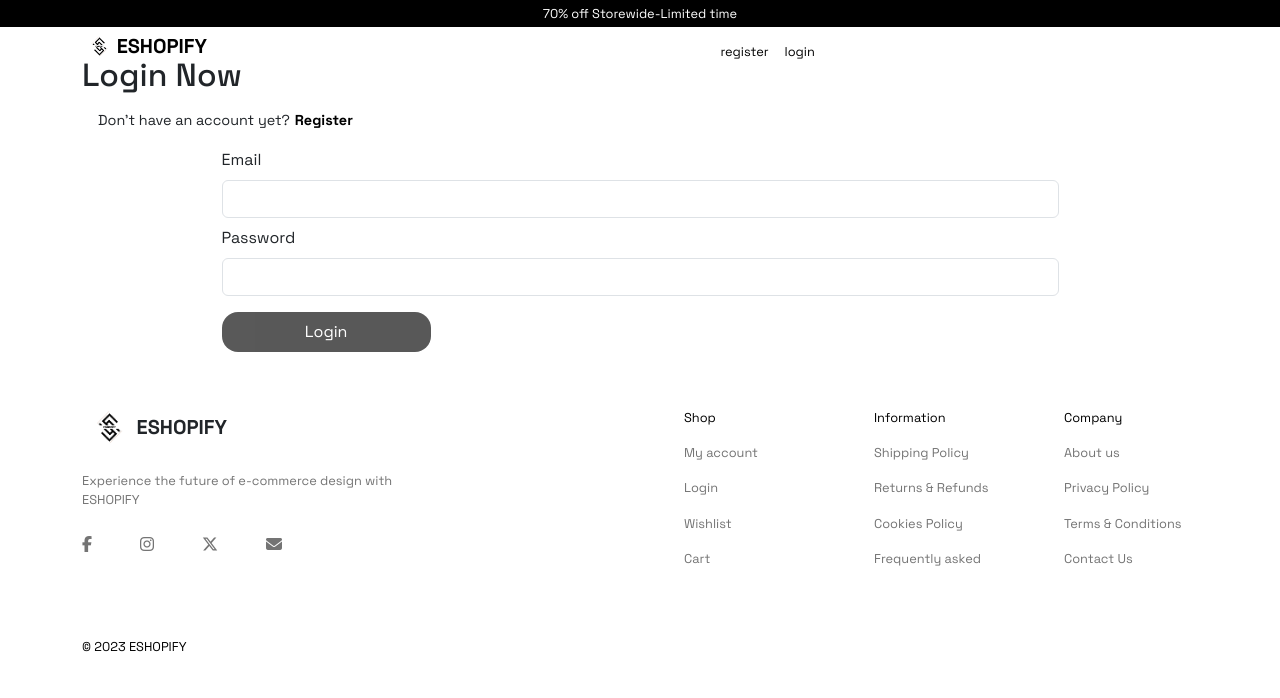
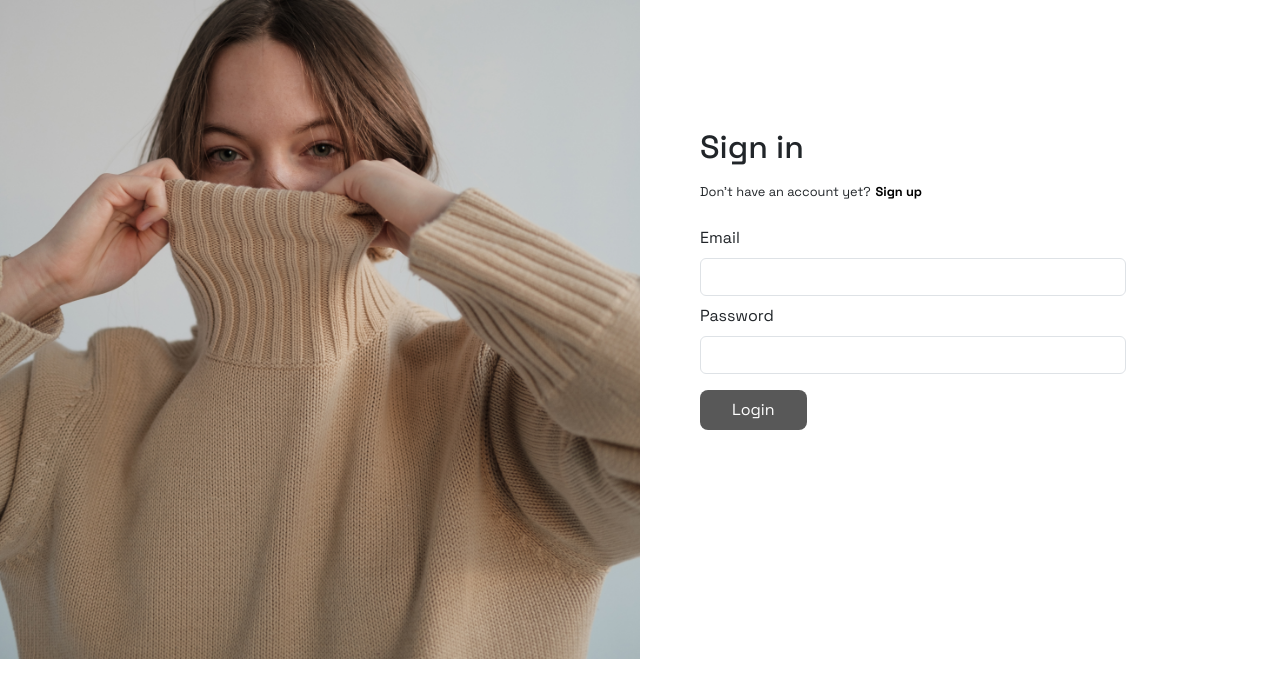
Before and after one commit to ahmedmustafatawfek/e-commerce-app-react-js, a React (Create React App) app: page /login in a window 1280 px wide. Shown: the top 698 px of the page. Built offline with nearby package versions, Linux system fonts and the light colour scheme; no server answers.

Commit message:
update design of login and register pages

```diff
--- a/src/Components/Login/Login.jsx
+++ b/src/Components/Login/Login.jsx
@@ -6,6 +6,7 @@ import axios from "axios";
 import styles from "./Login.module.css";
 import { tokenContext } from "../../context/tokenContext";
 import { jwtDecode } from "jwt-decode";
+import heroImg from "../../images/Elements/login_img.png"
 
 
 // main function
@@ -61,16 +62,28 @@ export default function Login() {
 
   return (
     <>
-      <div className="container my-2">
-        <h2 className="pt-5 mb-3">Login Now</h2>
-        <p className="p">
+
+      <div className="row m-0">
+        {/* section left */}
+        <div className="col-md-6 p-0">
+          <div className={styles.hero}>
+            <img src={heroImg} alt="hero_image" className={styles.heroImg} />
+          </div>
+        </div>
+
+        {/* section right */}
+        <div className="col-md-6 ">
+          <div className={styles.right}>
+            <h2 className="mb-3">Sign in</h2>
+            <p className="mb-4">
               Don't have an account yet?
               <Link className="link" to="/register">
-            Register
+                Sign up
               </Link>
             </p>
+
             {apiError && <p className="alert alert-danger">{apiError}</p>}
-        <form className="w-75 mx-auto" onSubmit={formik.handleSubmit}>
+            <form className="w-75" onSubmit={formik.handleSubmit}>
               {/* email input */}
               <div className="form-group mb-2">
                 <label htmlFor="uEmail">Email</label>
@@ -123,6 +136,9 @@ export default function Login() {
               )}
             </form>
           </div>
+        </div>
+      </div>
+
     </>
   );
 }
--- a/src/Components/Login/Login.module.css
+++ b/src/Components/Login/Login.module.css
@@ -0,0 +1,21 @@
+* {
+  box-sizing: border-box;
+}
+
+.hero {
+  width: 100%;
+  height: 100vh;
+  overflow: hidden;
+  position: relative;
+}
+
+.heroImg {
+  position: absolute;
+  top: -35%;
+  width: 100%;
+}
+
+.right{
+    margin-block-start: 8rem;
+    margin-inline-start: 3rem;
+}
--- a/src/Components/Register/Register.jsx
+++ b/src/Components/Register/Register.jsx
@@ -4,6 +4,8 @@ import { useFormik } from "formik";
 import { Link, useNavigate } from "react-router-dom";
 import * as Yup from "yup";
 import axios from "axios";
+import heroImg from "../../images/Elements/register_img.png"
+
 
 export default function Register() {
   const [isLoading, setIsLoading] = useState(false);
@@ -57,16 +59,24 @@ export default function Register() {
 
   return (
     <>
-      <div className="container my-2">
-        <h2 className="pt-5 mb-3">Register Now</h2>
-        <p className="p">
+      <div className="row m-0">
+        <div className="col-md-6 p-0">
+          <div className={styles.hero}>
+            <img src={heroImg} alt="hero_image" className={styles.heroImg} />
+          </div>
+        </div>
+        <div className="col-md-6">
+          <div className={styles.right}>
+
+            <h2 className="mb-3">Sign up</h2>
+            <p className="mb-4">
               Aleady have an account?
               <Link className="link" to="/login">
                 Login
               </Link>
             </p>
             {apiError && <p className="alert alert-danger">{apiError}</p>}
-        <form className="w-75 mx-auto" onSubmit={formik.handleSubmit}>
+            <form className="w-75 " onSubmit={formik.handleSubmit}>
               {/* name input */}
               <div className="form-group mb-2">
                 <label htmlFor="name">Name</label>
@@ -178,6 +188,8 @@ export default function Register() {
               )}
             </form>
           </div>
+        </div>
+      </div>
     </>
   );
 }
--- a/src/Components/Register/Register.module.css
+++ b/src/Components/Register/Register.module.css
@@ -0,0 +1,21 @@
+* {
+  box-sizing: border-box;
+}
+
+.hero {
+  width: 100%;
+  height: 100vh;
+  overflow: hidden;
+  position: relative;
+}
+
+.heroImg {
+  position: absolute;
+  top: -35%;
+  width: 100%;
+}
+
+.right {
+  margin-block-start: 2rem;
+  margin-inline-start: 3rem;
+}
--- a/src/index.css
+++ b/src/index.css
@@ -11,7 +11,7 @@
   background-color: black;
   color: white;
   border: unset;
-  border-radius: 1rem;
+  border-radius: .5rem;
   padding-block: 0.5rem;
   padding-inline: 0.8rem;
   transition: all 0.5s ease-in-out;
```
Also changed, not shown: src/App.jsx (+8 -5 lines), src/images/Elements/login_img.png (added), src/images/Elements/register_img.png (added). Lines whose indentation alone changed are shown as unchanged.
